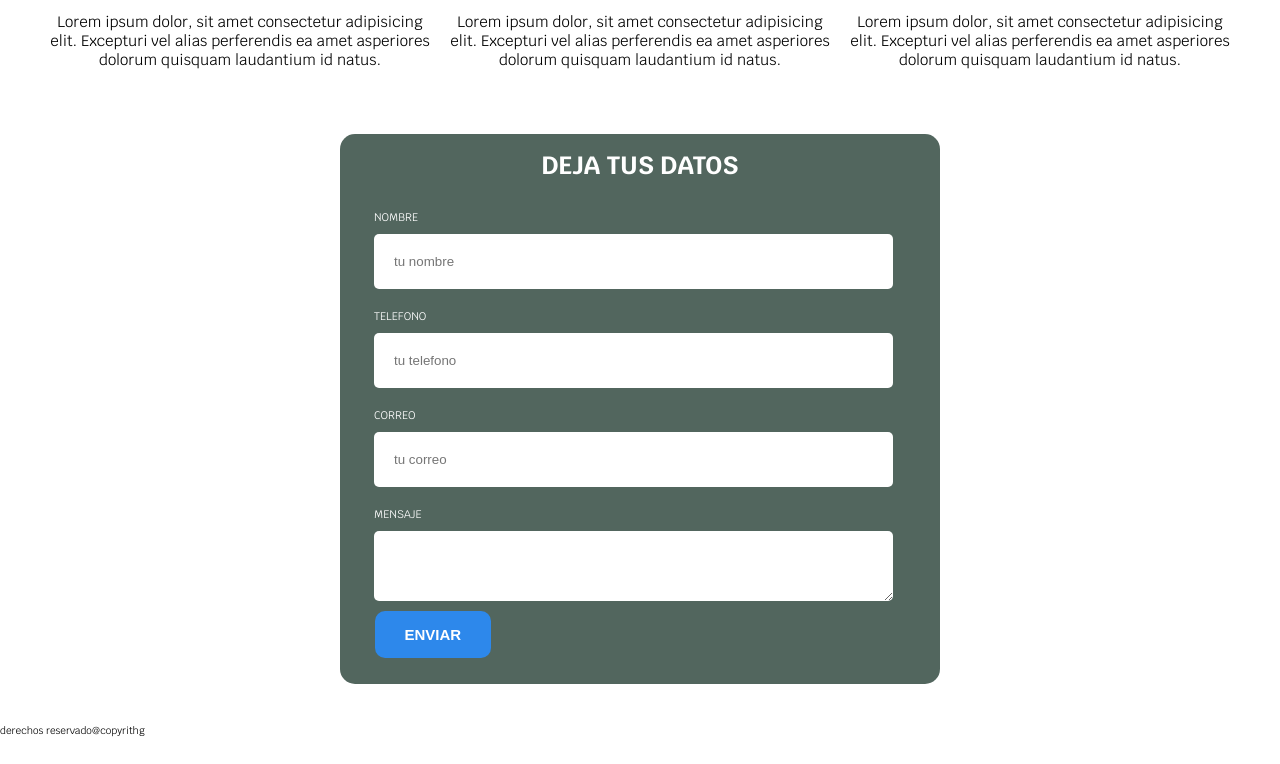
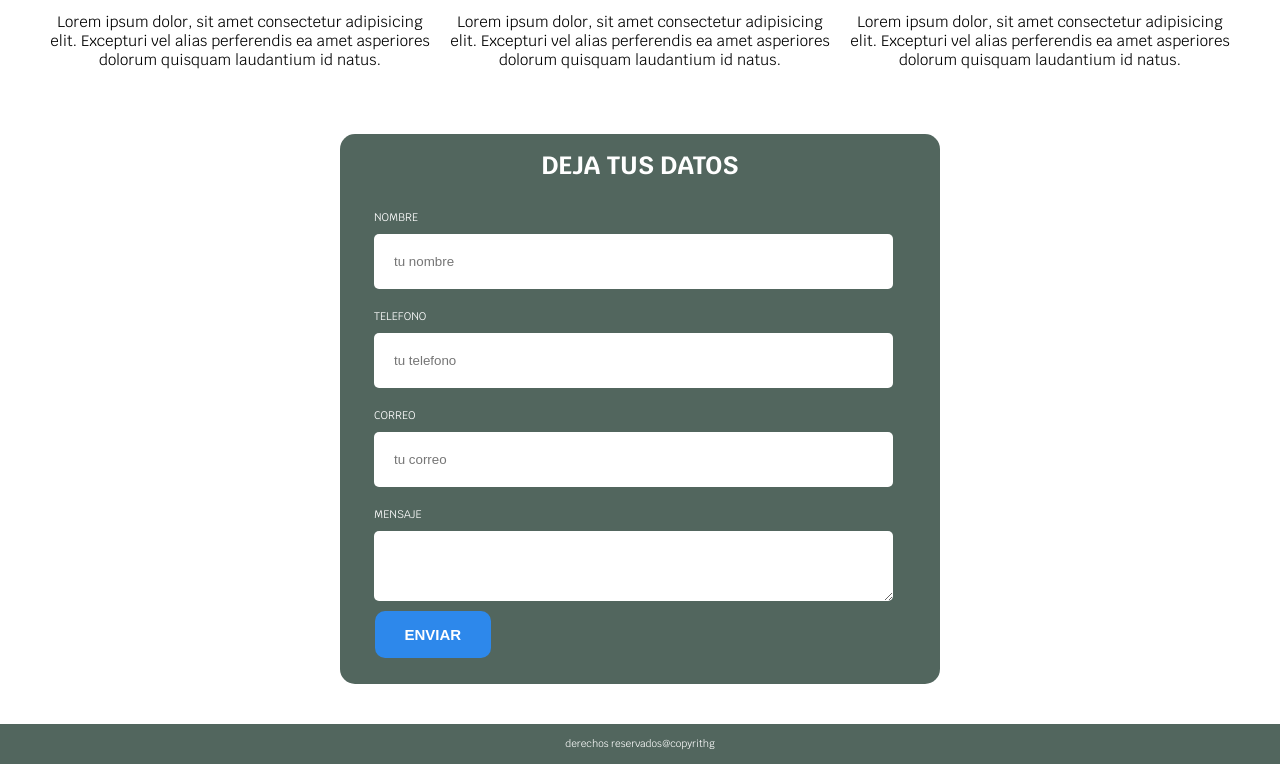
Before and after one commit to 000Madex000/proyecto1, a plain HTML site: page index.html in a window 1280 px wide. Shown: the part 958-1722 px from the top of the page. Before the commit the page ends 1695 px from the top, so only its background shows below. Drawn offline with Linux system fonts and the light colour scheme.

Commit message:
echo footer

```diff
--- a/css/stilo.css
+++ b/css/stilo.css
@@ -193,6 +193,17 @@ padding: 1rem;
 .post{
     font-size: 1.5rem;
 }
+footer{
+    max-width: 100%;
+    height: 4rem;
+    background-color: var(--tercero);
+}
+footer p{
+    color: var(--cuarto);
+    font-size: 1rem;
+    text-align: center;
+    line-height: 4rem;
+}
 /*media qery para tablet*/
 @media (max-width:76rem){
 
--- a/index.html
+++ b/index.html
@@ -139,16 +139,13 @@
         <div class="box-boton">
             <button class="boton post">enviar</button>
         </div>
-
-
-
-
-
     </fieldset>
  </form>
 
     </main>
-    <footer> derechos reservado@copyrithg</footer>
+    <footer>
+        <p>derechos reservados@copyrithg</p>
+    </footer>
 </body>
 
 </html>
```
